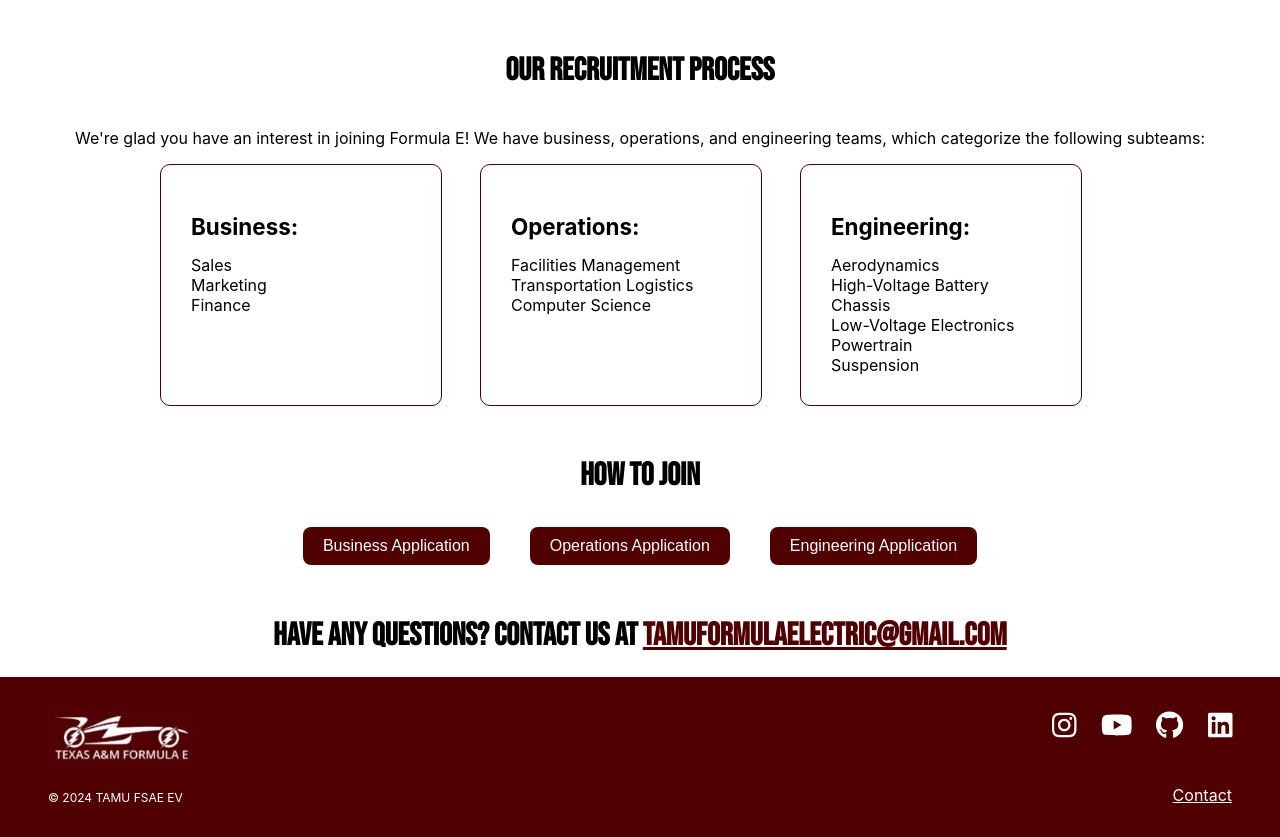
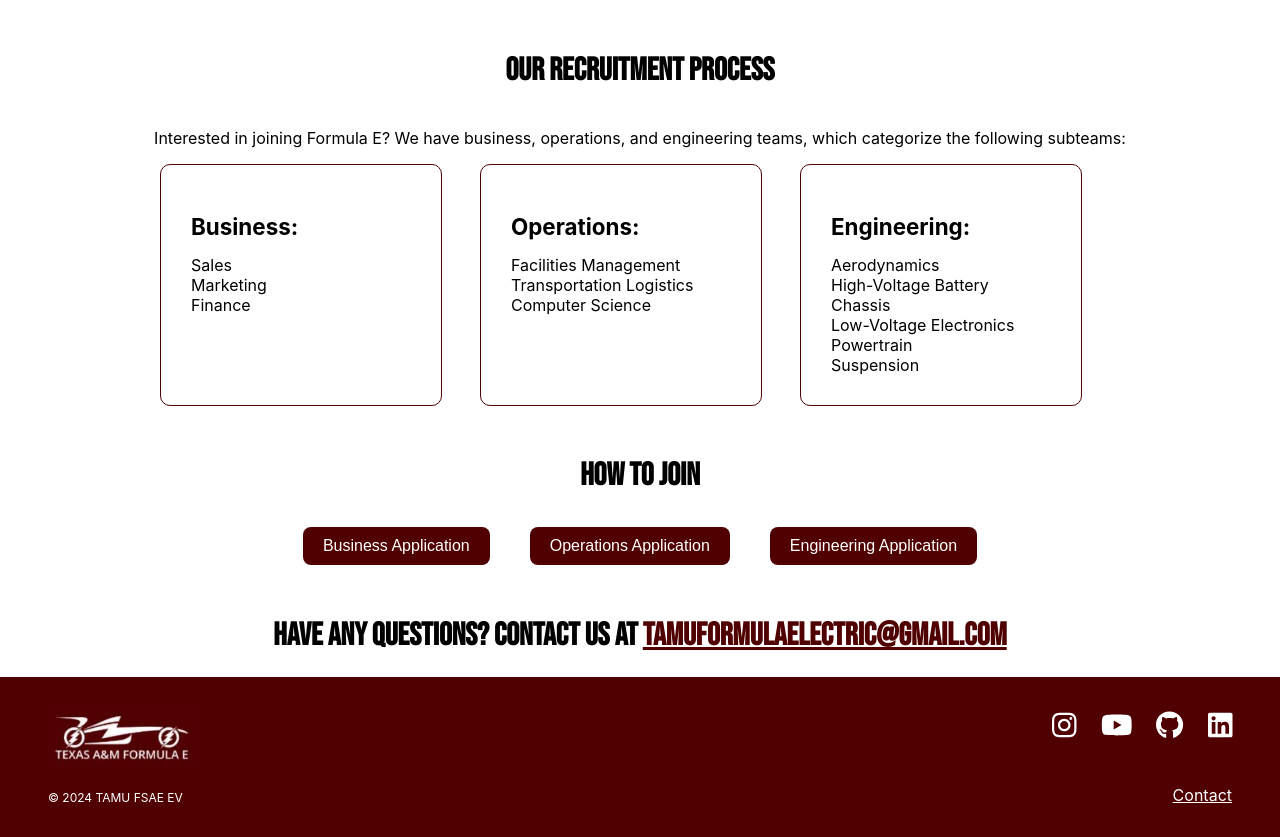
Before and after one commit to tamu-formula-cs/FSAE-EV-Site, a React (Vite) app: page /get_involved in a window 1280 px wide. Shown: the part 860-1697 px from the top of the page. Built offline with nearby package versions, Linux system fonts and the light colour scheme.

Commit message:
changed recruiting body

```diff
--- a/src/pages/get_involved/get_involved.jsx
+++ b/src/pages/get_involved/get_involved.jsx
@@ -44,7 +44,7 @@ const GetInvolved = () => {
 
       <div className="recruitment">
         <h1 className="recruitment-title">Our Recruitment Process</h1>
-        <p>We're glad you have an interest in joining Formula E! We have business, operations, and engineering teams, which categorize the following subteams:</p>
+        <p>Interested in joining Formula E? We have business, operations, and engineering teams, which categorize the following subteams:</p>
         <div className="subteams">
           <div className="subteam">
             <h2>Business:</h2>
```
